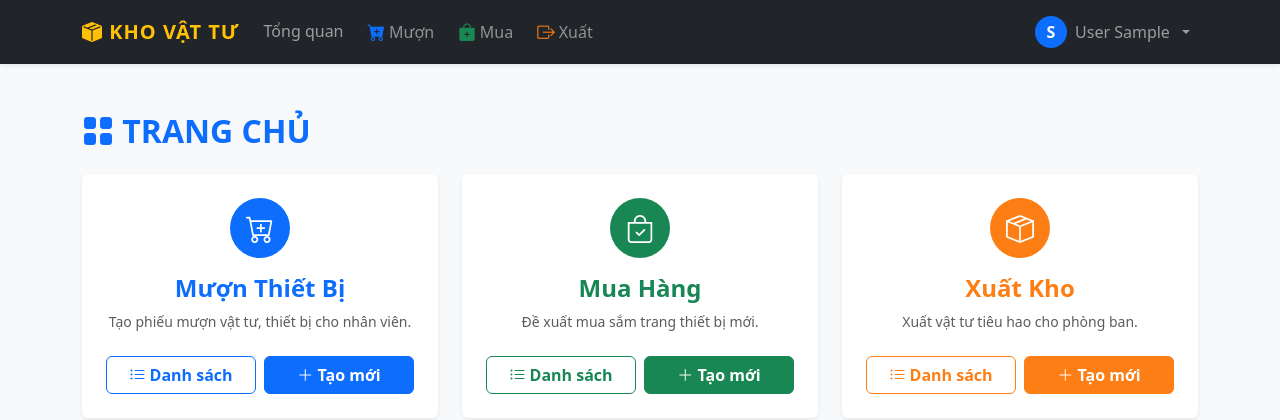
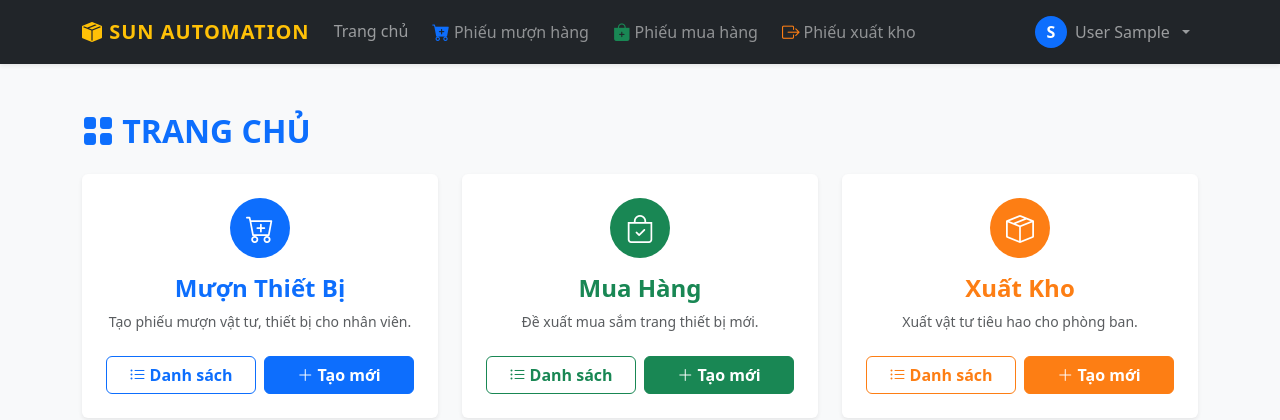
Before and after one commit to JauntyMonkey144/quanlykho, a Django app: page / in a window 1280 px wide. Shown: the top 420 px of the page. Run offline with Django 5.2, Linux system fonts and the light colour scheme; the visitor is signed in with stand-in values (Sample User, id 1).

Commit message:
Update base.html

```diff
--- a/templates/base.html
+++ b/templates/base.html
@@ -46,7 +46,7 @@
     <nav class="navbar navbar-expand-lg navbar-dark bg-dark shadow-sm sticky-top">
         <div class="container">
             <a class="navbar-brand text-warning" href="{% url 'home' %}">
-                <i class="bi bi-box-seam-fill"></i> KHO VẬT TƯ
+                <i class="bi bi-box-seam-fill"></i> SUN AUTOMATION
             </a>
 
             <button class="navbar-toggler border-0" type="button" data-bs-toggle="collapse" data-bs-target="#navbarContent" aria-controls="navbarContent" aria-expanded="false" aria-label="Toggle navigation">
@@ -57,24 +57,24 @@
 
                 <ul class="navbar-nav me-auto mb-2 mb-lg-0 gap-2">
                     <li class="nav-item">
-                        <a class="nav-link" href="{% url 'home' %}">Tổng quan</a>
+                        <a class="nav-link" href="{% url 'home' %}">Trang chủ</a>
                     </li>
 
                     <li class="nav-item">
                         <a class="nav-link nav-shortcut d-flex align-items-center" href="{% url 'create_loan' %}" title="Tạo phiếu mượn">
-                            <i class="bi bi-cart-plus-fill text-primary"></i> <span class="text-white-50">Mượn</span>
+                            <i class="bi bi-cart-plus-fill text-primary"></i> <span class="text-white-50">Phiếu mượn hàng</span>
                         </a>
                     </li>
 
                     <li class="nav-item">
                         <a class="nav-link nav-shortcut d-flex align-items-center" href="{% url 'create_purchase' %}" title="Tạo phiếu mua">
-                            <i class="bi bi-bag-plus-fill text-success"></i> <span class="text-white-50">Mua</span>
+                            <i class="bi bi-bag-plus-fill text-success"></i> <span class="text-white-50">Phiếu mua hàng</span>
                         </a>
                     </li>
 
                     <li class="nav-item">
                         <a class="nav-link nav-shortcut d-flex align-items-center" href="{% url 'create_export' %}" title="Tạo phiếu xuất">
-                            <i class="bi bi-box-arrow-right text-export"></i> <span class="text-white-50">Xuất</span>
+                            <i class="bi bi-box-arrow-right text-export"></i> <span class="text-white-50">Phiếu xuất kho</span>
                         </a>
                     </li>
                 </ul>
@@ -90,7 +90,7 @@
                             </a>
                             <ul class="dropdown-menu dropdown-menu-end shadow-lg border-0" aria-labelledby="userDropdown">
                                 <li><h6 class="dropdown-header">Xin chào, {{ user.username }}!</h6></li>
-                                <li><a class="dropdown-item" href="{% url 'admin:index' %}" target="_blank"><i class="bi bi-gear"></i> Quản trị Admin</a></li>
+                                <li><a class="dropdown-item" href="{% url 'admin:index' %}" target="_blank"><i class="bi bi-gear"></i> Thông tin cá nhân</a></li>
                                 <li><hr class="dropdown-divider"></li>
                                 <li>
                                     <form method="post" action="{% url 'logout' %}" class="d-inline">
```
